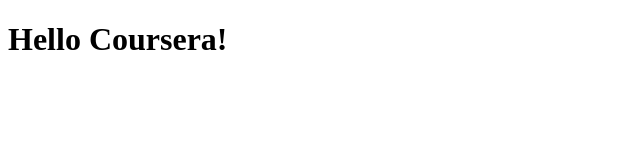
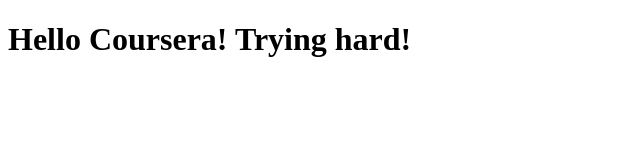
Before and after one commit to snai-snai/Coursera-test, a plain HTML site: page site/index.html in a window 1280 px wide. Shown: the whole page, without its empty margins (0-640 px from the left). Drawn offline with Linux system fonts and the light colour scheme.

Commit message:
Small addition to page content

```diff
--- a/site/index.html
+++ b/site/index.html
@@ -4,6 +4,6 @@
 	<title>Hello Coursera!</title>
 </head>
 <body>
-<h1>Hello Coursera!</h1>
+<h1>Hello Coursera! Trying hard!</h1>
 </body>
 </html>
```
